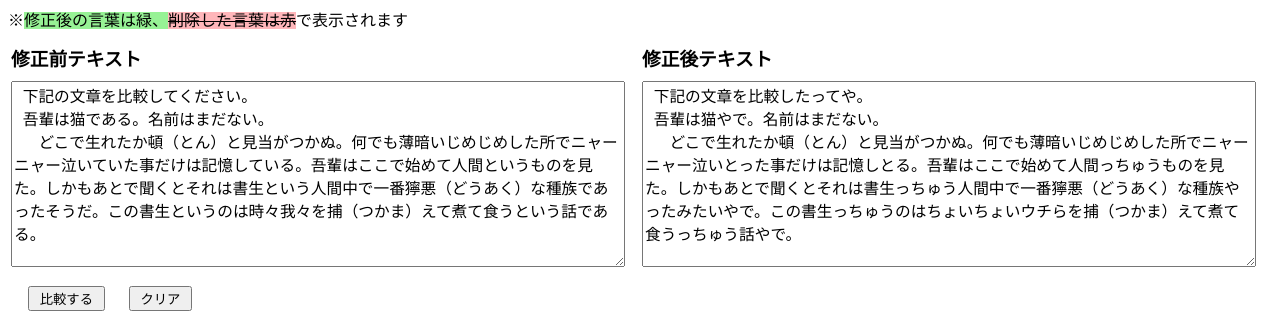
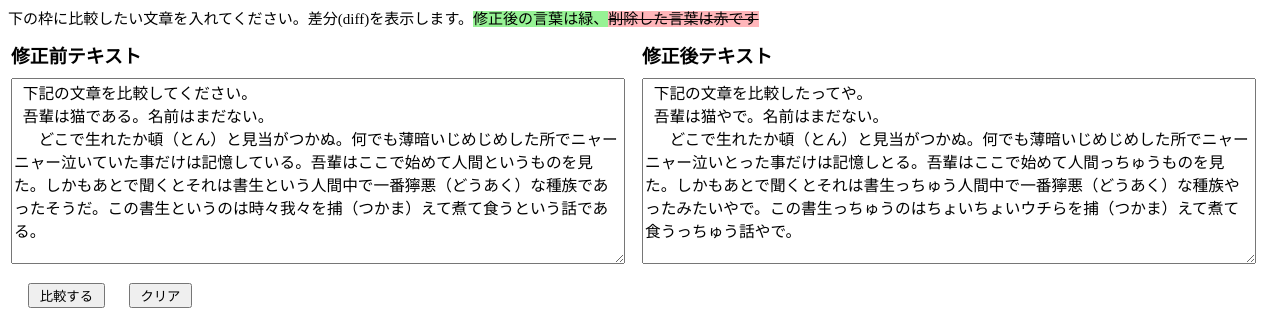
Before and after one commit to kasanka321/diff, a plain HTML site: page index.html in a window 1280 px wide. Shown: the part 40-361 px from the top of the page. Drawn offline with Linux system fonts and the light colour scheme.

Commit message:
css等の微調整

```diff
--- a/index.html
+++ b/index.html
@@ -39,7 +39,7 @@
 
 <BODY>
 <H3>テキスト比較</H3>
-※<ins>修正後の言葉は緑、</ins><del>削除した言葉は赤</del>で表示されます
+<span style="font-size: 94%;">下の枠に比較したい文章を入れてください。差分(diff)を表示します。<ins>修正後の言葉は緑、</ins><del>削除した言葉は赤です</del></span>
 <FORM action="#" onsubmit="return false;">
 <TABLE WIDTH="100%"><TR>
   <TD WIDTH="49%">
```
